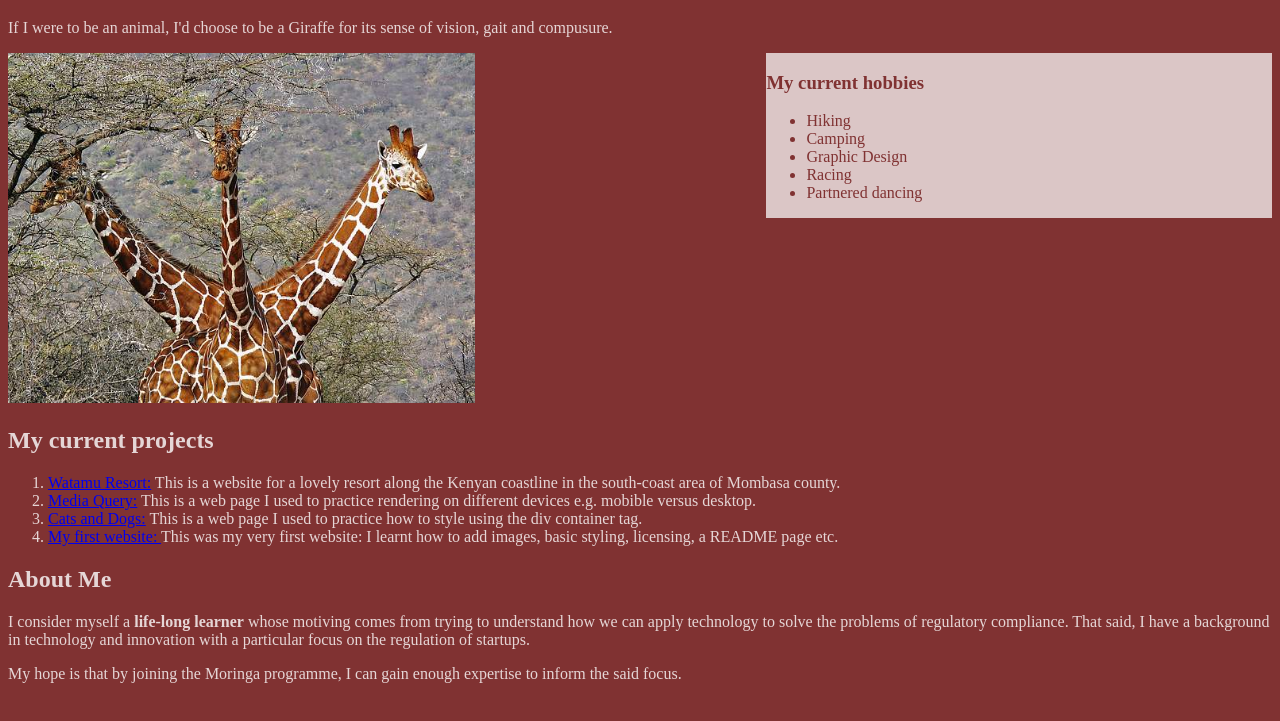
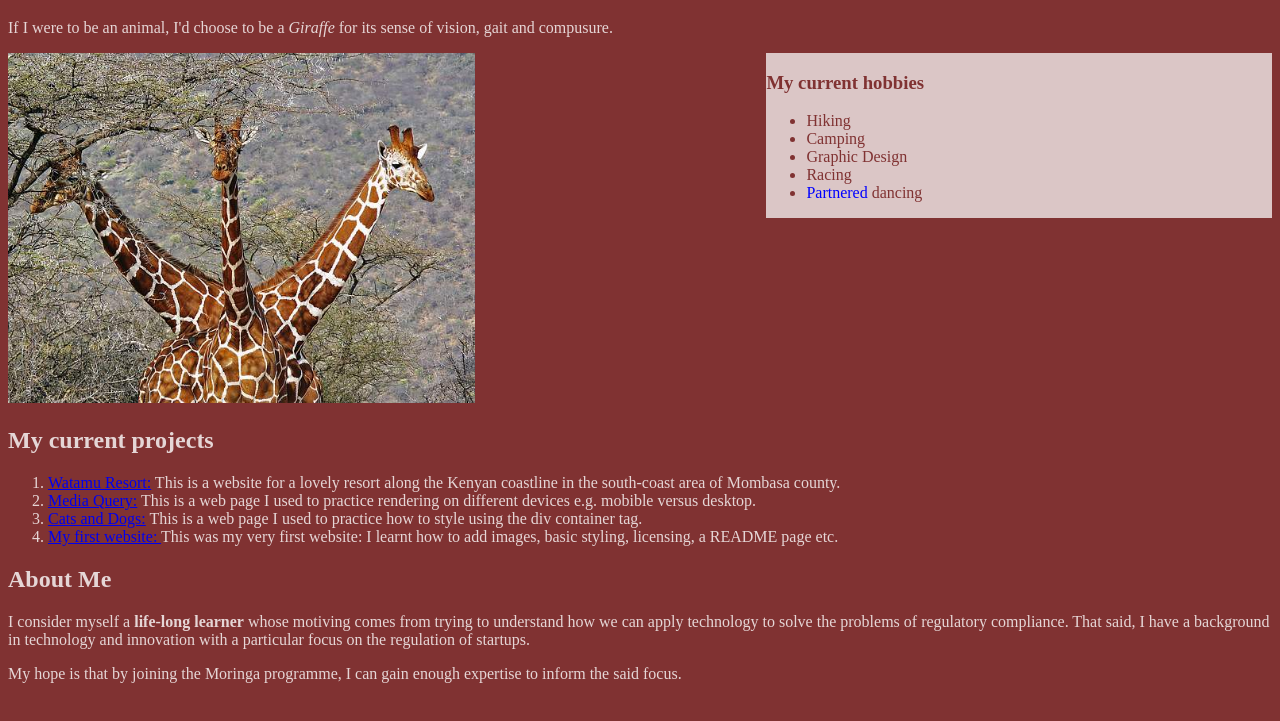
Before and after one commit to robertmuthuri/programming-portfolio, a plain HTML site: page index.html in a window 1280 px wide. Shown: the part 61-782 px from the top of the page. Drawn offline with Linux system fonts and the light colour scheme.

Commit message:
Adds use of the em, strong and span tags to the project.

```diff
--- a/index.html
+++ b/index.html
@@ -7,7 +7,7 @@
   </head>
   <body>
     <h1>Robert Muthuri</h1>
-    <p>If I were to be an animal, I'd choose to be a Giraffe for its sense of vision, gait and compusure.</p>
+    <p>If I were to be an animal, I'd choose to be a <em>Giraffe</em> for its sense of vision, gait and compusure.</p>
     <img src="images/giraffe.jpg" height=350px alt="An image of a Giraffe.">
     <div class="sidebar">
       <h3>My current hobbies</h3>
@@ -16,7 +16,7 @@
         <li>Camping</li>
         <li>Graphic Design</li>
         <li>Racing</li>
-        <li>Partnered dancing</li>
+        <li><span style ="color:blue">Partnered</span> dancing</li>
       </ul>
     </div>
     <h2>My current projects</h2>
```
